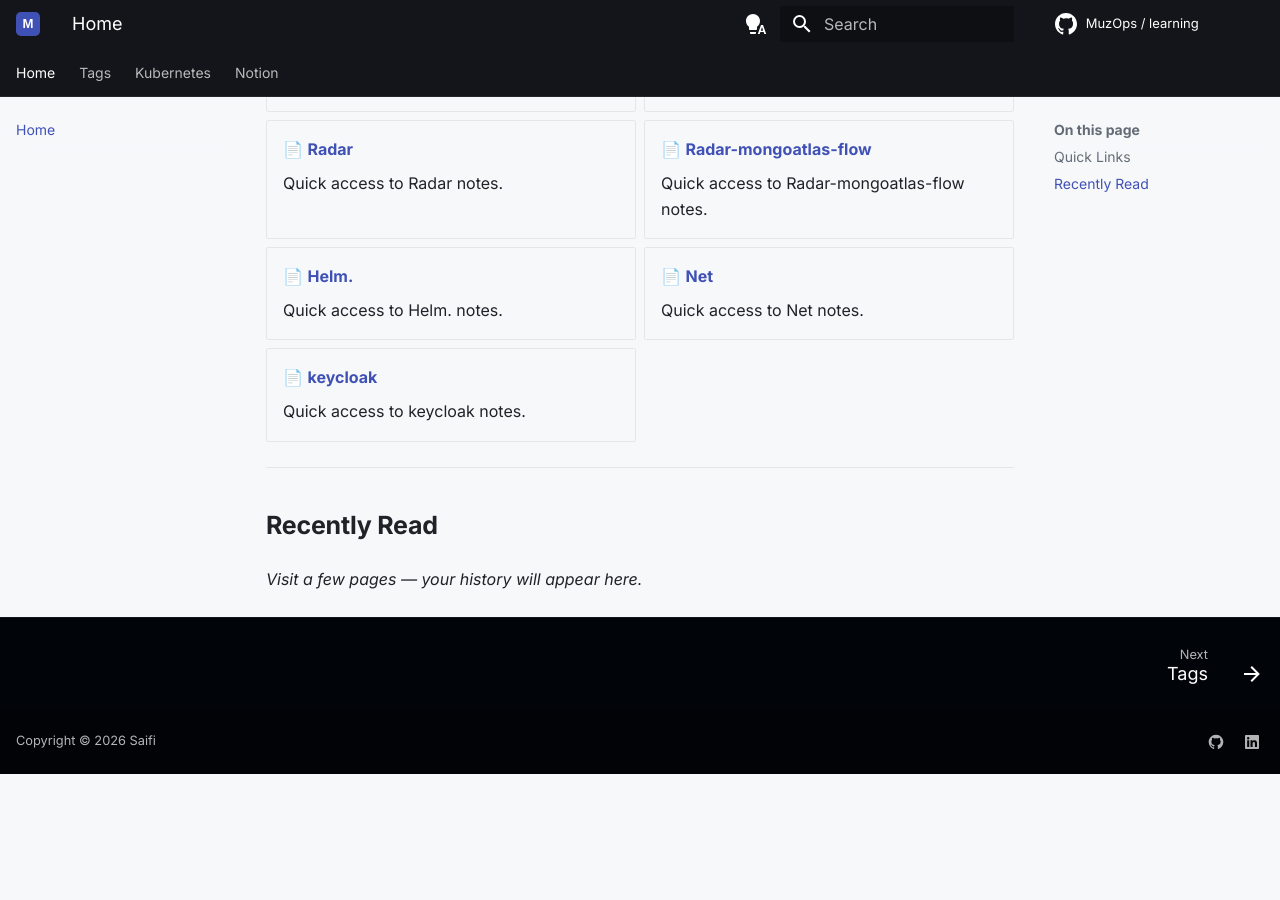
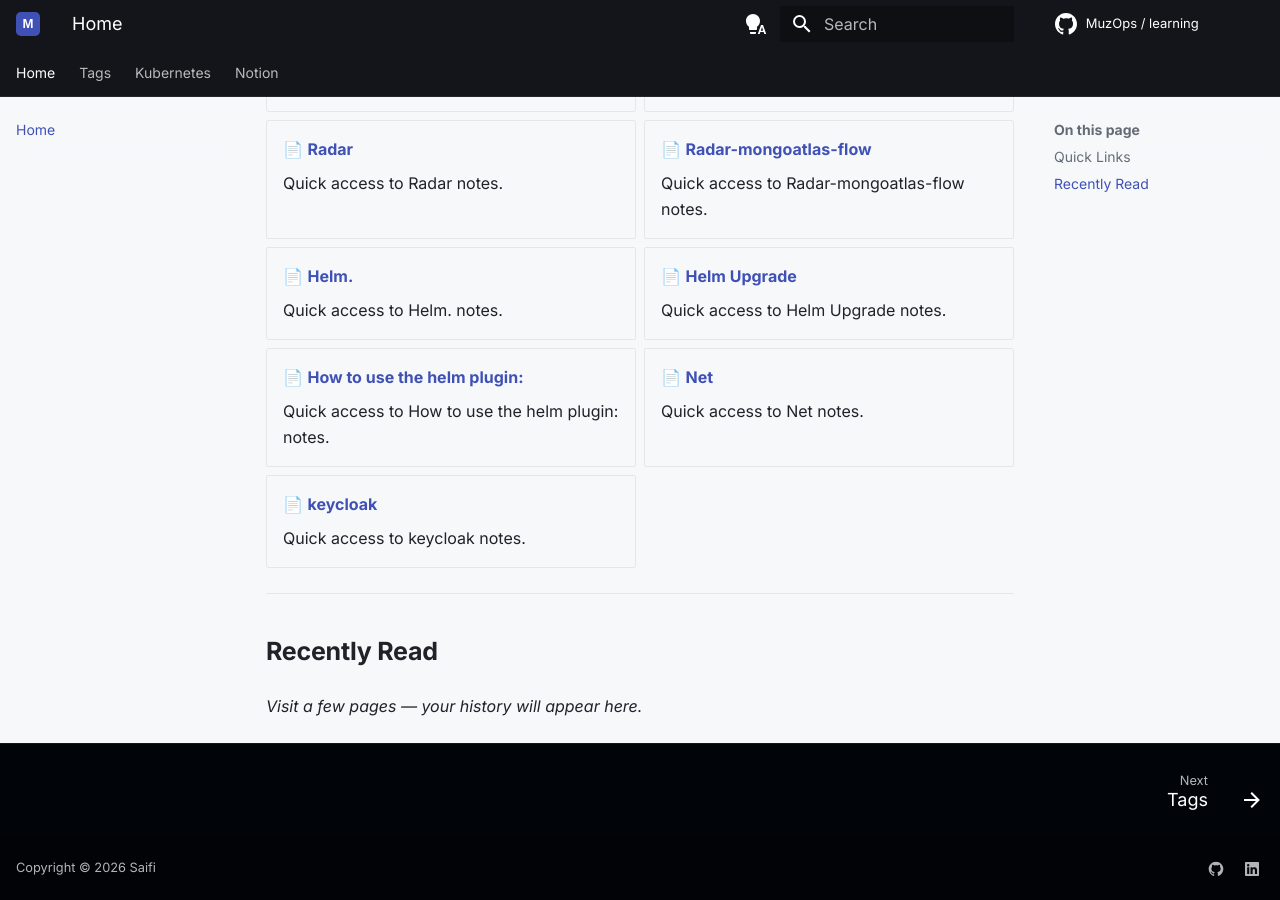
Before and after one commit to muzakkirsaifi123/learning_sbs, an MkDocs documentation site: the page built from docs/index.md, in a window 1280 px wide and 900 px high, scrolled down 898 px. Built offline with MkDocs 1.6.1 and Material for MkDocs 9.7.7, drawn with Linux system fonts in a browser that asks for light colours; plug-ins that fetch from the network failed and are left out; comment, search, counter and statistics services are not loaded; before the commit the page ends 1672 px from its top, so only the background shows below that.

Commit message:
chore: sync Notion pages

```diff
--- a/docs/index.md
+++ b/docs/index.md
@@ -52,6 +52,14 @@
 
     Quick access to Helm. notes.
 
+-   📄 **[Helm Upgrade](notion/helm/helm-upgrade.md)**
+
+    Quick access to Helm Upgrade notes.
+
+-   📄 **[How to use the helm plugin:](notion/helm/how-to-use-the-helm-plugin.md)**
+
+    Quick access to How to use the helm plugin: notes.
+
 -   📄 **[Net](notion/net.md)**
 
     Quick access to Net notes.
--- a/mkdocs.yml
+++ b/mkdocs.yml
@@ -136,7 +136,10 @@ nav:
       - Radar:
           - Radar: notion/radar.md
           - Radar-mongoatlas-flow: notion/radar/radar-mongoatlas-flow.md
-      - Helm.: notion/helm.md
+      - Helm.:
+          - Helm.: notion/helm.md
+          - Helm Upgrade: notion/helm/helm-upgrade.md
+          - How to use the helm plugin:: notion/helm/how-to-use-the-helm-plugin.md
       - Net: notion/net.md
       - keycloak: notion/keycloak.md
 
```
Also changed, not shown: docs/notion/helm/helm-upgrade.md (added, +1 -0 lines), docs/notion/helm/how-to-use-the-helm-plugin.md (added, +3 -0 lines).
